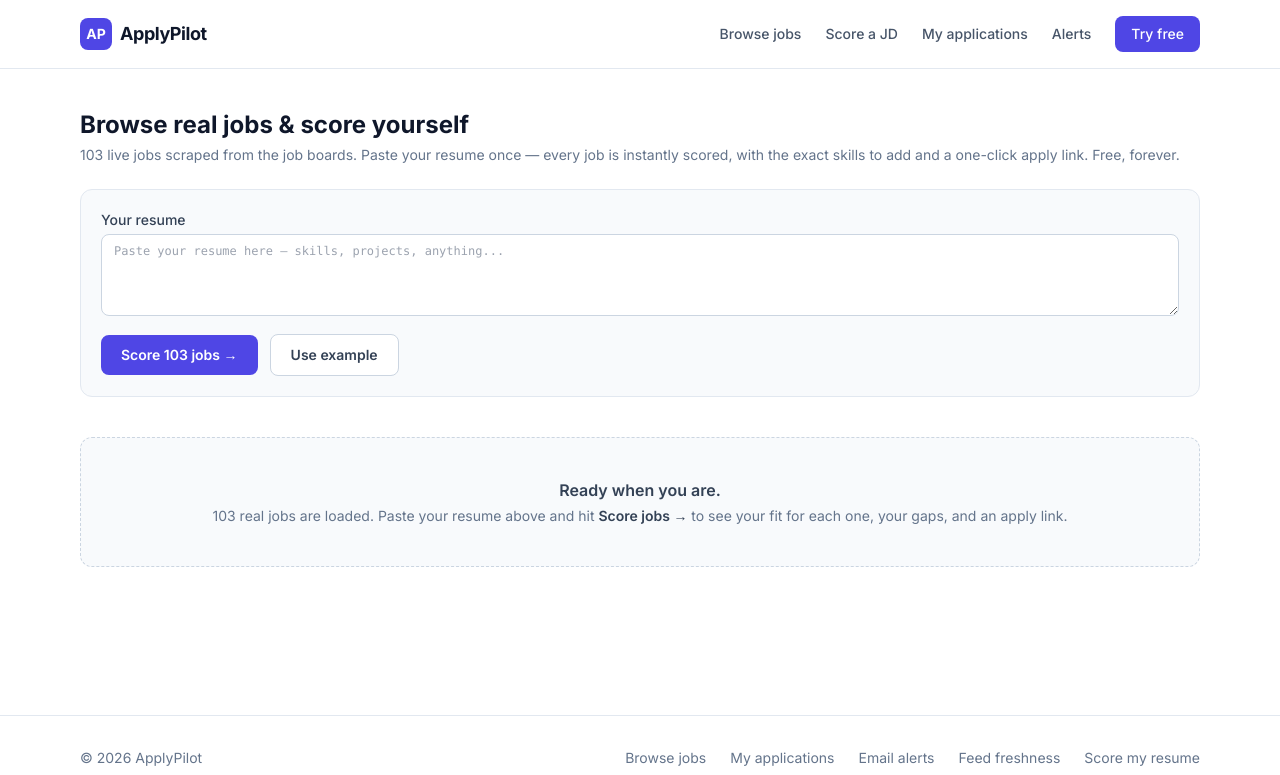
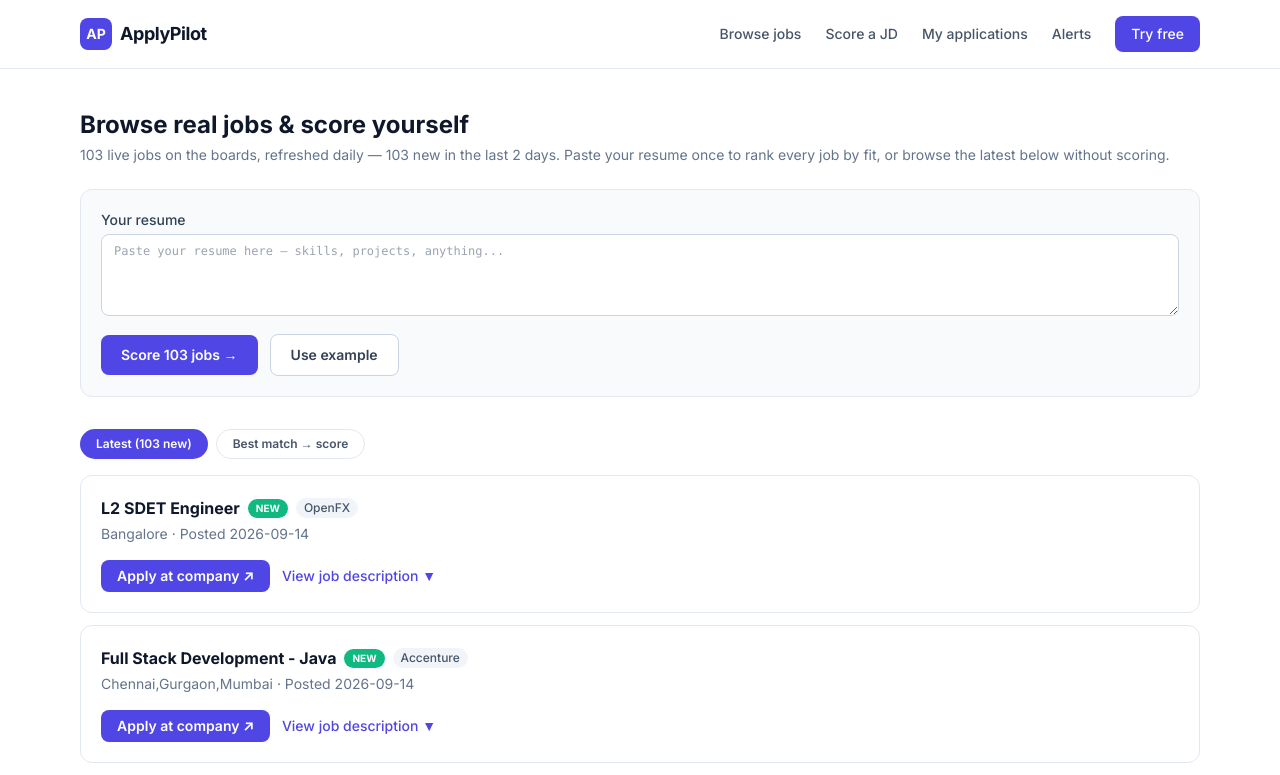
Before and after one commit to omnaladkar/JobScrapper, a Next.js app in the folder product/: page /jobs in a window 1280 px wide. Shown: the top 775 px of the page. Built offline with nearby package versions, Linux system fonts and the light colour scheme.

Commit message:
jobs: show latest jobs by default with NEW badges, dynamic home count

```diff
--- a/product/app/jobs/page.tsx
+++ b/product/app/jobs/page.tsx
@@ -85,11 +85,26 @@ function stripHtml(html: string): string {
   return (tmp.textContent || "").replace(/\s+/g, " ").trim();
 }
 
-function JobRow({ entry, open, status, prevScore, onToggle, onApply, onStatusChange }: {
+function unscored(job: Job): ScoredJob {
+  return {
+    job,
+    score: 0,
+    recommendation: "CONSIDER",
+    skills_score: 0,
+    matched_skills: [],
+    gap_skills: [],
+    suggestions: [],
+    reasons: [],
+  };
+}
+
+function JobRow({ entry, open, status, prevScore, isNew, isScored, onToggle, onApply, onStatusChange }: {
   entry: ScoredJob;
   open: boolean;
   status: ApplicationStatus | null;
   prevScore: number | null;
+  isNew: boolean;
+  isScored: boolean;
   onToggle: () => void;
   onApply: () => void;
   onStatusChange: (status: ApplicationStatus) => void;
@@ -105,6 +120,11 @@ function JobRow({ entry, open, status, prevScore, onToggle, onApply, onStatusCha
         <div className="min-w-0">
           <div className="flex flex-wrap items-center gap-2">
             <h3 className="text-base font-bold text-slate-900">{entry.job.role}</h3>
+            {isNew && (
+              <span className="rounded-full bg-emerald-500 px-2 py-0.5 text-[10px] font-bold text-white">
+                NEW
+              </span>
+            )}
             <span className="rounded-full bg-slate-100 px-2 py-0.5 text-xs font-medium text-slate-600">
               {entry.job.company}
             </span>
@@ -113,8 +133,10 @@ function JobRow({ entry, open, status, prevScore, onToggle, onApply, onStatusCha
             {entry.job.location}
             {entry.job.salary ? ` · ${entry.job.salary}` : ""}
             {entry.job.experience ? ` · ${entry.job.experience}` : ""}
+            {entry.job.posted_date ? ` · Posted ${entry.job.posted_date}` : ""}
           </p>
         </div>
+        {isScored && (
           <div className="flex shrink-0 flex-col items-end gap-1">
             <div className="flex items-baseline gap-1">
               <ScorePill value={entry.score} />
@@ -125,8 +147,11 @@ function JobRow({ entry, open, status, prevScore, onToggle, onApply, onStatusCha
               {badge.label}
             </span>
           </div>
+        )}
       </div>
 
+      {isScored && (
+        <>
           <div className="mt-3 flex flex-wrap items-center gap-2 text-xs">
           {entry.matched_skills.length > 0 && (
           <div className="flex flex-wrap items-center gap-1">
@@ -175,6 +200,8 @@ function JobRow({ entry, open, status, prevScore, onToggle, onApply, onStatusCha
             </li>
           ))}
         </ul>
+      )}
+        </>
       )}
 
       <div className="mt-4 flex flex-wrap items-center gap-3">
@@ -225,6 +252,7 @@ export default function JobsPage() {
   const [filter, setFilter] = useState<"all" | "APPLY" | "CONSIDER">("all");
   const [apps, setApps] = useState<Record<number, ApplicationStatus>>({});
   const [prevScores, setPrevScores] = useState<Record<number, number> | null>(null);
+  const [view, setView] = useState<"latest" | "best">("latest");
 
   useEffect(() => {
     setResume(localStorage.getItem("applypilot_resume") || "");
@@ -249,6 +277,7 @@ export default function JobsPage() {
       setPrevScores(Object.fromEntries(scored.map((s) => [s.job.id, s.score])));
     }
     setScored(next);
+    setView("best");
   };
 
   const handleApply = (jobId: number) => {
@@ -261,21 +290,42 @@ export default function JobsPage() {
     setApps((prev) => ({ ...prev, [jobId]: status }));
   };
 
+  const isNewJob = (postedDate: string) => {
+    if (!postedDate) return false;
+    const d = new Date(postedDate + "T00:00:00");
+    if (isNaN(d.getTime())) return false;
+    const cutoff = new Date();
+    cutoff.setHours(0, 0, 0, 0);
+    cutoff.setDate(cutoff.getDate() - 1);
+    return d.getTime() >= cutoff.getTime();
+  };
+
+  const latestJobs = useMemo(() => {
+    const list = [...jobs].sort((a, b) =>
+      (b.posted_date || "").localeCompare(a.posted_date || "")
+    );
+    return list.sort((a, b) => Number(isNewJob(b.posted_date)) - Number(isNewJob(a.posted_date))).slice(0, limit);
+  }, [jobs, limit]);
+
+  const newCount = useMemo(() => jobs.filter((j) => isNewJob(j.posted_date)).length, [jobs]);
+
   const shown = useMemo(() => {
+    if (view === "latest") return latestJobs.map((job) => unscored(job));
     if (!scored) return null;
     let list = scored;
     if (filter === "APPLY") list = list.filter((s) => s.recommendation === "APPLY");
     if (filter === "CONSIDER") list = list.filter((s) => s.recommendation === "CONSIDER");
     return list.slice(0, limit);
-  }, [scored, filter, limit]);
+  }, [view, latestJobs, scored, filter, limit]);
 
   return (
     <div className="mx-auto max-w-6xl px-4 py-10">
       <div className="mb-6">
         <h1 className="text-2xl font-bold text-slate-900">Browse real jobs & score yourself</h1>
         <p className="mt-1 text-sm text-slate-500">
-          {jobs.length} live jobs scraped from the job boards. Paste your resume once — every job is
-          instantly scored, with the exact skills to add and a one-click apply link. Free, forever.
+          {jobs.length} live jobs on the boards, refreshed daily — {newCount} new in the last 2
+          days. Paste your resume once to rank every job by fit, or browse the latest below without
+          scoring.
         </p>
       </div>
 
@@ -313,9 +363,9 @@ export default function JobsPage() {
 
       {loading && <p className="mt-8 text-center text-sm text-slate-500">Loading jobs…</p>}
 
-      {!loading && scored && shown && (
+      {!loading && jobs.length > 0 && (
         <>
-          {prevScores && (
+          {prevScores && view === "best" && (
             <div className="mt-8 rounded-lg border border-brand-100 bg-brand-50 px-4 py-2.5 text-sm text-slate-700">
               <span className="font-semibold">Score trend:</span> you re-scored after editing your
               resume — green <span className="font-semibold text-emerald-700">↑</span> / red{" "}
@@ -323,32 +373,68 @@ export default function JobsPage() {
               before → after. Edit your resume and re-score to close gaps and watch scores climb.
             </div>
           )}
+
           <div className="mt-8 flex flex-wrap items-center justify-between gap-3">
             <div className="flex gap-2">
+              <button
+                onClick={() => setView("latest")}
+                className={
+                  view === "latest"
+                    ? "rounded-full bg-brand-600 px-4 py-1.5 text-xs font-semibold text-white"
+                    : "rounded-full border border-slate-200 bg-white px-4 py-1.5 text-xs font-semibold text-slate-600 hover:border-brand-300"
+                }
+              >
+                Latest {newCount > 0 ? `(${newCount} new)` : ""}
+              </button>
+              <button
+                onClick={() => {
+                  if (!scored) {
+                    handleScore();
+                  } else {
+                    setView("best");
+                  }
+                }}
+                className={
+                  view === "best"
+                    ? "rounded-full bg-brand-600 px-4 py-1.5 text-xs font-semibold text-white"
+                    : "rounded-full border border-slate-200 bg-white px-4 py-1.5 text-xs font-semibold text-slate-600 hover:border-brand-300"
+                }
+              >
+                Best match {scored ? `(${scored.length})` : "→ score"}
+              </button>
+            </div>
+          </div>
+
+          {view === "best" && scored && (
+            <div className="mt-3 flex flex-wrap items-center gap-2">
               {(["all", "APPLY", "CONSIDER"] as const).map((f) => (
                 <button
                   key={f}
                   onClick={() => setFilter(f)}
                   className={
                     filter === f
-                      ? "rounded-full bg-brand-600 px-4 py-1.5 text-xs font-semibold text-white"
+                      ? "rounded-full bg-white px-4 py-1.5 text-xs font-semibold text-brand-700 shadow-sm ring-1 ring-brand-300"
                       : "rounded-full border border-slate-200 bg-white px-4 py-1.5 text-xs font-semibold text-slate-600 hover:border-brand-300"
                   }
                 >
-                  {f === "all" ? `All (${scored.length})` : `${f} (${scored.filter((s) => s.recommendation === f).length})`}
+                  {f === "all"
+                    ? `All (${scored.length})`
+                    : `${f} (${scored.filter((s) => s.recommendation === f).length})`}
                 </button>
               ))}
             </div>
-          </div>
+          )}
 
           <div className="mt-4 space-y-3">
-            {shown.map((entry) => (
+            {shown?.map((entry) => (
               <JobRow
                 key={entry.job.id}
                 entry={entry}
                 open={openId === entry.job.id}
                 status={apps[entry.job.id] ?? null}
-                prevScore={prevScores ? prevScores[entry.job.id] ?? null : null}
+                prevScore={view === "best" && prevScores ? prevScores[entry.job.id] ?? null : null}
+                isNew={isNewJob(entry.job.posted_date)}
+                isScored={view === "best"}
                 onToggle={() => setOpenId(openId === entry.job.id ? null : entry.job.id)}
                 onApply={() => handleApply(entry.job.id)}
                 onStatusChange={(status) => handleStatusChange(entry.job.id, status)}
@@ -356,24 +442,20 @@ export default function JobsPage() {
             ))}
           </div>
 
-          {shown.length < scored.length && (
+          {shown && shown.length < (view === "best" && scored ? scored.length : jobs.length) && (
             <div className="mt-6 text-center">
               <button onClick={() => setLimit((l) => l + 25)} className="btn-secondary">
-                Load more ({shown.length} / {scored.length})
+                Load more ({shown.length} / {view === "best" && scored ? scored.length : jobs.length})
               </button>
             </div>
           )}
         </>
       )}
 
-      {!loading && !scored && jobs.length > 0 && (
+      {!loading && jobs.length === 0 && !error && (
         <div className="mt-10 rounded-xl border border-dashed border-slate-300 bg-slate-50 p-10 text-center text-sm text-slate-500">
-          <p className="text-base font-semibold text-slate-700">Ready when you are.</p>
-          <p className="mt-1">
-            {jobs.length} real jobs are loaded. Paste your resume above and hit{" "}
-            <span className="font-semibold text-slate-700">Score jobs →</span> to see your fit for
-            each one, your gaps, and an apply link.
-          </p>
+          <p className="text-base font-semibold text-slate-700">No jobs found yet.</p>
+          <p className="mt-1">The scrapers run every morning — check back later today.</p>
         </div>
       )}
     </div>
--- a/product/app/page.tsx
+++ b/product/app/page.tsx
@@ -1,4 +1,5 @@
 import Link from "next/link";
+import LiveJobCount from "@/components/LiveJobCount";
 
 const FEATURES = [
   {
@@ -38,7 +39,9 @@ export default function Home() {
             Score any job description
           </Link>
         </div>
-        <p className="mt-4 text-sm text-slate-400">Free forever · 400+ real jobs · no account needed</p>
+        <p className="mt-4 text-sm text-slate-400">
+          Free forever · <LiveJobCount /> · no account needed
+        </p>
       </section>
 
       {/* How it works */}
--- /dev/null
+++ b/product/components/LiveJobCount.tsx
@@ -0,0 +1,18 @@
+"use client";
+
+import { useEffect, useState } from "react";
+
+export default function LiveJobCount() {
+  const [count, setCount] = useState<number | null>(null);
+
+  useEffect(() => {
+    fetch("/jobs.json")
+      .then((r) => (r.ok ? r.json() : null))
+      .then((snap) => {
+        if (snap && Array.isArray(snap.jobs)) setCount(snap.jobs.length);
+      })
+      .catch(() => {});
+  }, []);
+
+  return <>{count != null ? `${count} live jobs · refreshed daily` : "live jobs refreshed daily"}</>;
+}
```
Also changed, not shown: 1 other file (tests, documents, lock files or other folders). Lines whose indentation alone changed are shown as unchanged.
